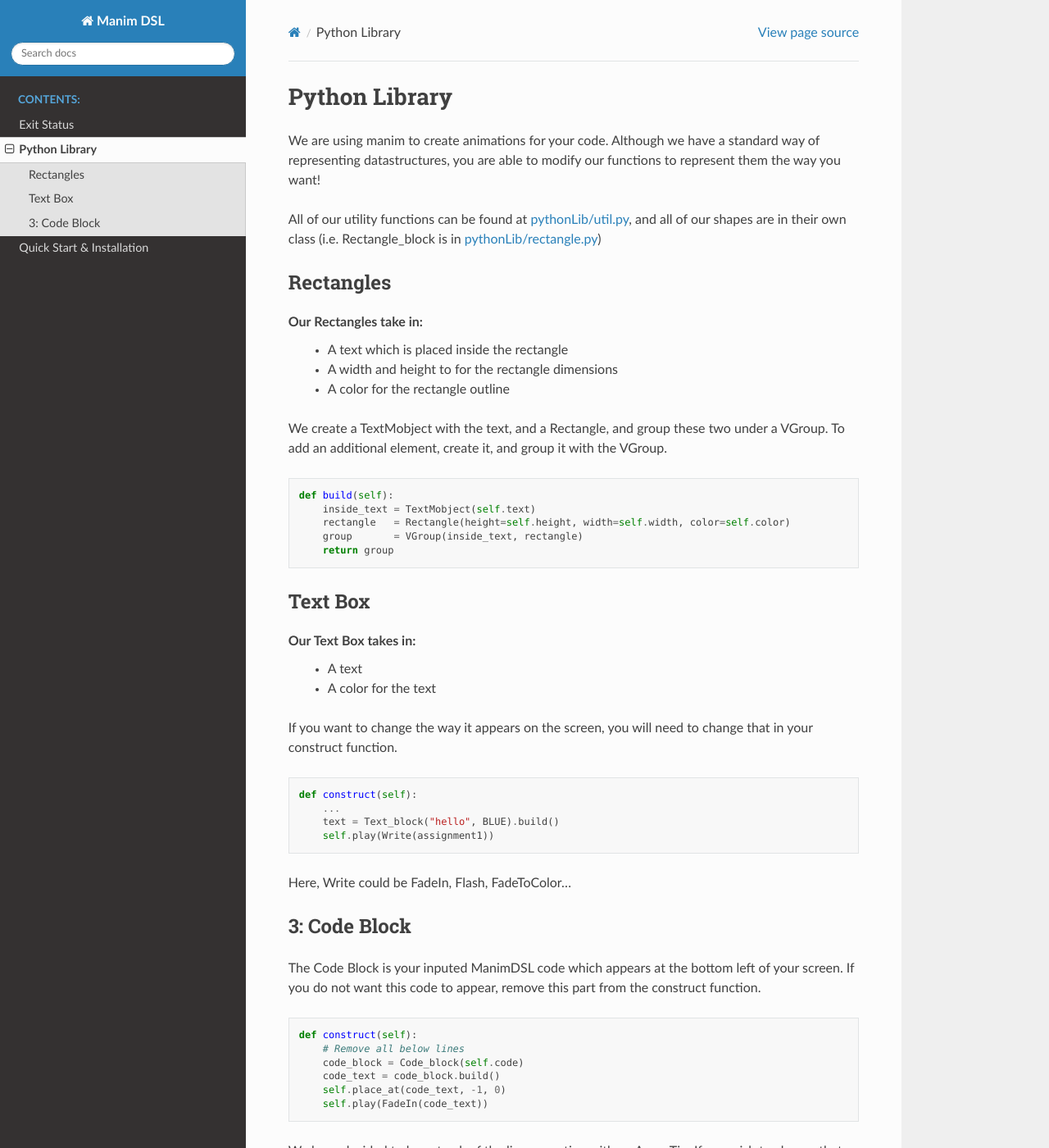
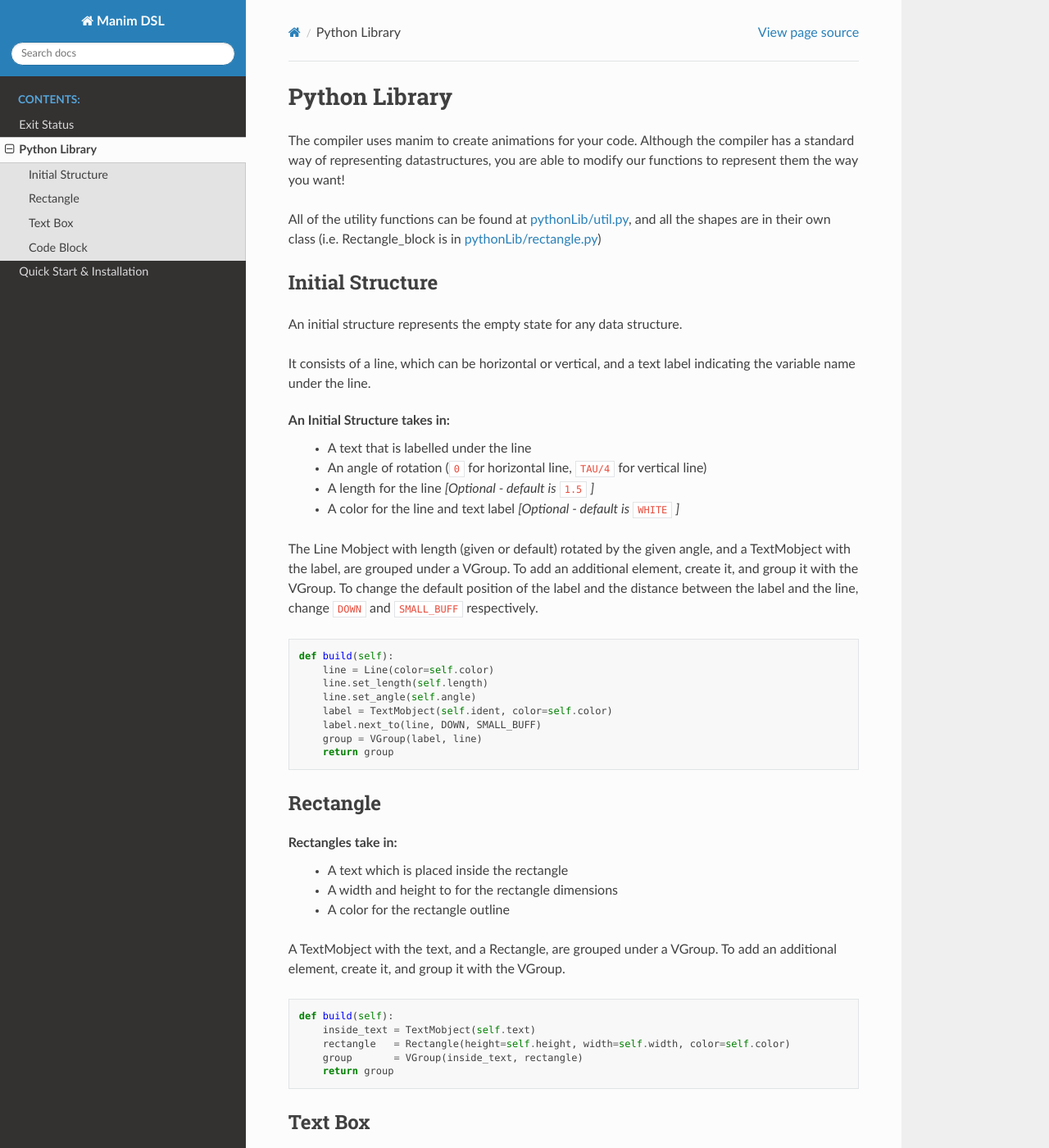
Before and after one commit to VAlgoLang/valgolang.github.io, a Sphinx documentation site: the page built from source/python_library.rst, in a window 1280 px wide and 1400 px high. Shown: the whole window at 82% size. Built offline with Sphinx 7.4.7 and the Read the Docs theme 2.0.0, drawn with Linux system fonts in a browser that asks for light colours; some of the changed text lies outside the part shown.

Commit message:
Reword python library rst to not use "we" (#4)
* Reword python library rst to not use "we"

* Update python_library.rst with requested changes

* Fixed Text boxes sentence

* Added documentation for initial structure class

* Removed plural for Rectangle to be consistent in style

Co-authored-by: ilonazhu <ilonazhu.825@gmail.com>

```diff
--- a/source/python_library.rst
+++ b/source/python_library.rst
@@ -1,20 +1,48 @@
 Python Library
 =====================================
 
-We are using manim to create animations for your code.
-Although we have a standard way of representing datastructures, you are able to modify our functions to represent them the way you want!
+The compiler uses manim to create animations for your code.
+Although the compiler has a standard way of representing datastructures, you are able to modify our functions to represent them the way you want!
 
-All of our utility functions can be found at `pythonLib/util.py <https://github.com/ManimDSL/ManimDSLCompiler/tree/master/pythonLib/util.py>`_, and all of our shapes are in their own class (i.e. Rectangle_block is in `pythonLib/rectangle.py <https://github.com/ManimDSL/ManimDSLCompiler/tree/master/pythonLib/rectangle.py>`_)
+All of the utility functions can be found at `pythonLib/util.py <https://github.com/ManimDSL/ManimDSLCompiler/tree/master/pythonLib/util.py>`_, and all the shapes are in their own class (i.e. Rectangle_block is in `pythonLib/rectangle.py <https://github.com/ManimDSL/ManimDSLCompiler/tree/master/pythonLib/rectangle.py>`_)
 
-Rectangles
+Initial Structure
 -----------------
 
-Our Rectangles take in:
+An initial structure represents the empty state for any data structure.
+
+It consists of a line, which can be horizontal or vertical, and a text label indicating the variable name under the line.
+
+An Initial Structure takes in:
+    - A text that is labelled under the line
+    - An angle of rotation (``0`` for horizontal line, ``TAU/4`` for vertical line)
+    - A length for the line *[Optional - default is* ``1.5`` *]*
+    - A color for the line and text label *[Optional - default is* ``WHITE`` *]*
+
+The Line Mobject with length (given or default) rotated by the given angle, and a TextMobject with the label, are grouped under a VGroup.
+To add an additional element, create it, and group it with the VGroup.
+To change the default position of the label and the distance between the label and the line, change ``DOWN`` and ``SMALL_BUFF`` respectively.
+
+.. code :: python
+
+    def build(self):
+        line = Line(color=self.color)
+        line.set_length(self.length)
+        line.set_angle(self.angle)
+        label = TextMobject(self.ident, color=self.color)
+        label.next_to(line, DOWN, SMALL_BUFF)
+        group = VGroup(label, line)
+        return group
+
+Rectangle
+-----------------
+
+Rectangles take in:
     - A text which is placed inside the rectangle
     - A width and height to for the rectangle dimensions
     - A color for the rectangle outline
 
-We create a TextMobject with the text, and a Rectangle, and group these two under a VGroup.
+A TextMobject with the text, and a Rectangle, are grouped under a VGroup.
 To add an additional element, create it, and group it with the VGroup.
 
 .. code :: python
@@ -28,7 +56,7 @@
 Text Box
 --------------------
 
-Our Text Box takes in:
+Text Boxes take in:
     - A text
     - A color for the text
 
@@ -43,7 +71,7 @@
 
 Here, Write could be FadeIn, Flash, FadeToColor...
 
-3: Code Block
+Code Block
 --------------------
 
 The Code Block is your inputed ManimDSL code which appears at the bottom left of your screen.
@@ -58,7 +86,7 @@
         self.place_at(code_text, -1, 0)
         self.play(FadeIn(code_text))
 
-We have decided to keep track of the line executing with an ArrowTip. If you wish to change that shape, color, or scale, change this line in your construct function.
+Tracking the line that is currently executing is done with an ArrowTip. If you wish to change that shape, color, or scale, change this line in your construct function.
 
 .. code :: python
 
@@ -66,4 +94,4 @@
         ...
         pointer = ArrowTip(color=YELLOW).scale(0.7).flip(TOP)
 
-We are going to the next line by calling the ``move_arrow_to_line`` function. To change the moment at which you change the line number, you can move this line.
+The ``move_arrow_to_line`` function is used to move the arrow to a specific line number. To change the moment at which you change the line number, you can move this line.
```
